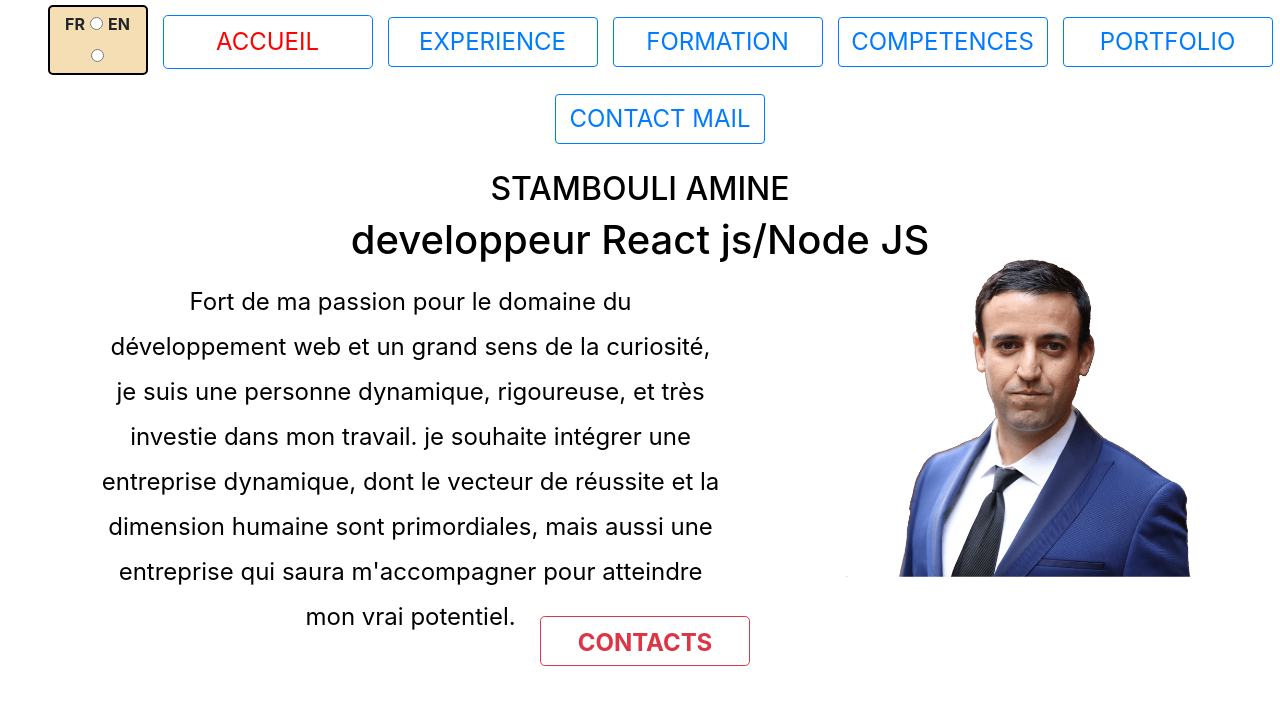
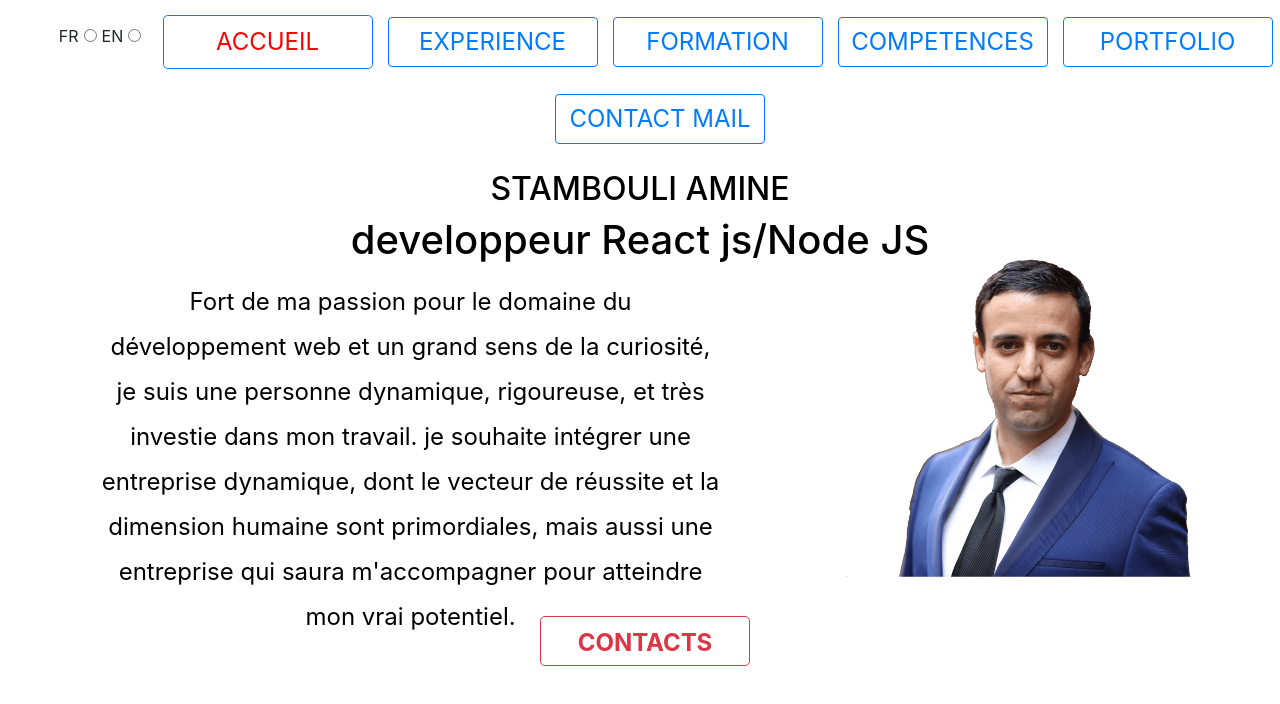
Before and after one commit to STAM0283/curriculum-vitea, a React (Create React App) app: page / in a window 1280 px wide. Shown: the top 704 px of the page. Built offline with nearby package versions, Linux system fonts and the light colour scheme; the HTML template or start-up script is replaced by a standard one.

Commit message:
add css properties to navbar and menuBurger

```diff
--- a/src/components/NavBar.jsx
+++ b/src/components/NavBar.jsx
@@ -11,7 +11,7 @@ const NavBar = (props) => {
         <div className = "navBar">
             <nav>
         <ul>
-        <div className="languagesChange" style={{border: '2px solid black', padding: '5px', backgroundColor: 'wheat', fontWeight: 'bold'}}>
+        <div className="languagesChange">
             <label htmlFor="fr">FR</label>
             <input type="radio" name="lang" id="fr" onClick={ () => setLanguage("fr")} />
             <label htmlFor="en">EN</label>
```
